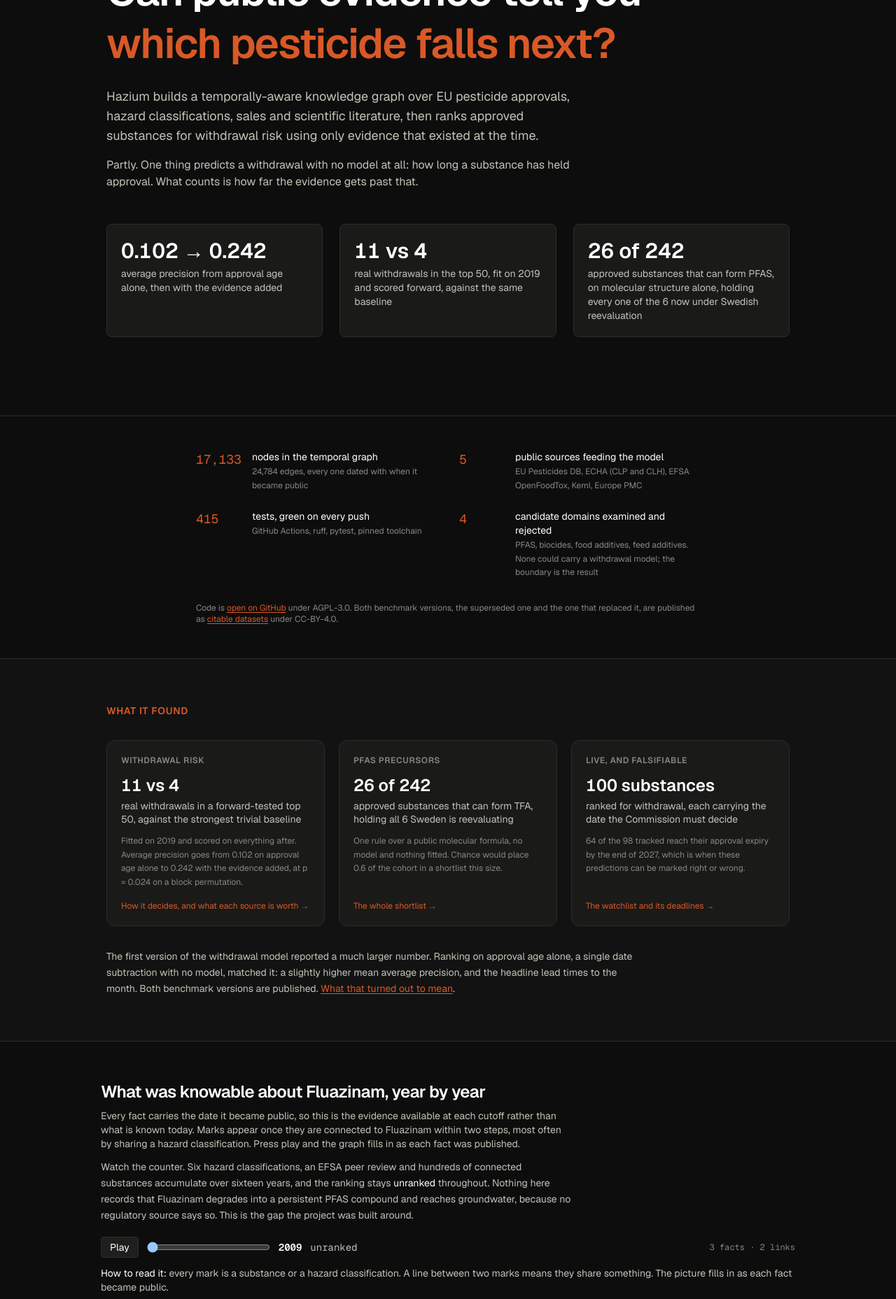
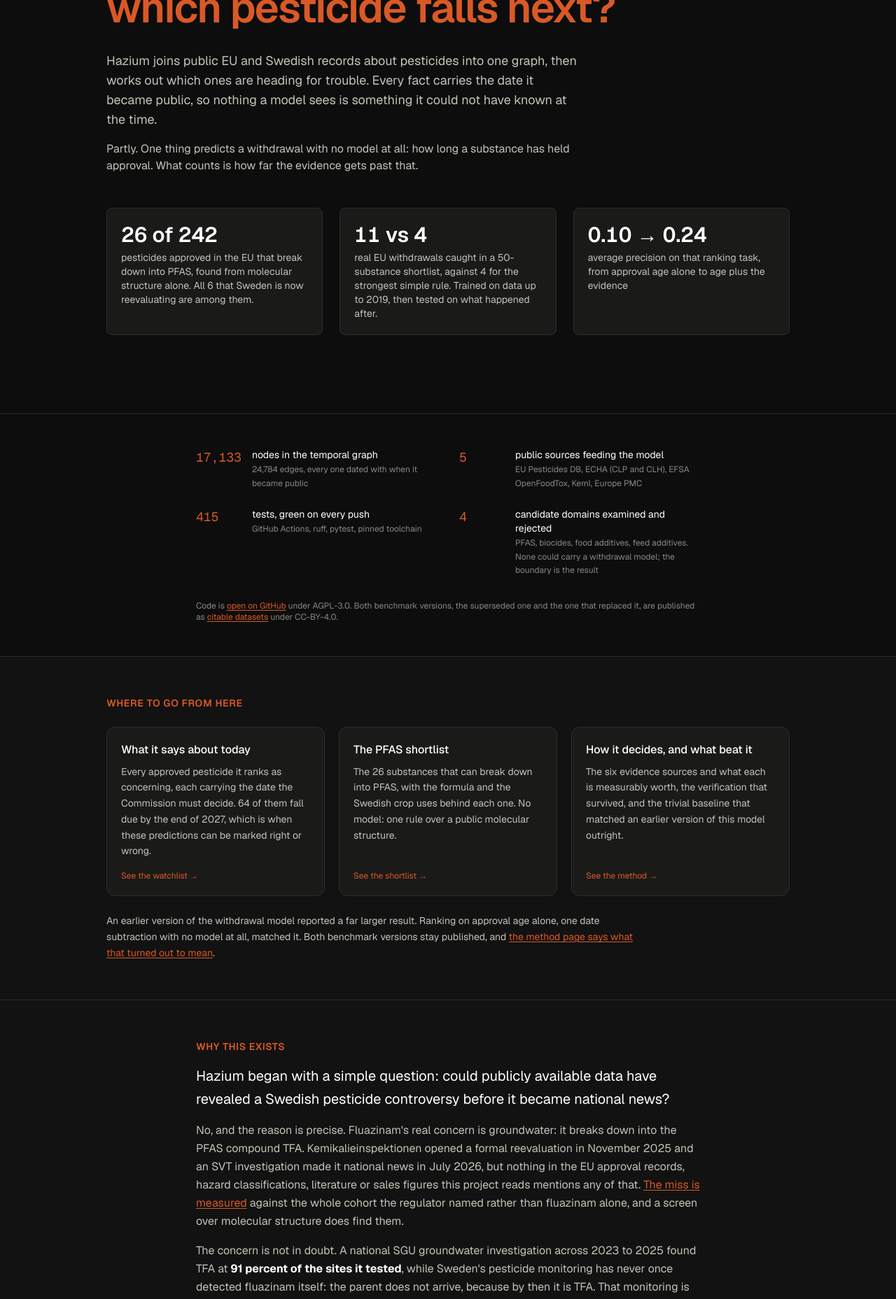
Before and after one commit to MartinBlomqvistDev/hazium, a Next.js app in the folder web/: page / in a window 1280 px wide. Shown: the part 280-2137 px from the top of the page at 70% size. Built offline with nearby package versions, Linux system fonts and the light colour scheme.

Commit message:
docs: stop the landing page saying the same result twice

```diff
--- a/web/app/page.tsx
+++ b/web/app/page.tsx
@@ -32,9 +32,13 @@ export default function Home() {
       <main className="flex-1">
         <Hero survival={survival} screen={tfaScreen} />
         <WhatWasBuilt facts={buildFacts} />
-        <Findings survival={survival} screen={tfaScreen} watchlist={watchlist} />
+        <Findings screen={tfaScreen} watchlist={watchlist} />
+        {/* Origin before mesh: the mesh closes on "this is the gap the project
+            was built around", which only lands once the reader has been told
+            what that gap is. Reversed, it asked for a callback to a story the
+            page had not told yet. */}
+        <OriginStory />
         <EvidenceMesh data={evidenceMesh} />
-        <OriginStory />
         <Principles />
       </main>
       <Footer />
--- a/web/components/Findings.tsx
+++ b/web/components/Findings.tsx
@@ -1,71 +1,74 @@
 import Link from "next/link";
-import type { SurvivalData, TfaScreenData, WatchlistData } from "@/lib/types";
+import type { TfaScreenData, WatchlistData } from "@/lib/types";
 
 /**
- * The landing page's whole argument, in three cards.
+ * Three ways into the detail, and deliberately not a second set of headline
+ * numbers.
  *
- * The page this replaced ran to fourteen screens, which meant a reader deciding
- * in a minute whether to keep going had to scroll past the method to reach any
- * result. These carry the actual numbers rather than teasers, because the depth
- * behind them is the point and a reader who never clicks through should still
- * leave knowing what was found.
+ * This block used to restate the hero's three figures with more decimal places,
+ * so a reader met the same result twice in two screens and could not tell
+ * whether the second was a new finding. The hero owns the numbers because it
+ * sits above the fold. This owns the routes.
  */
 export default function Findings({
-  survival,
   screen,
   watchlist,
 }: {
-  survival: SurvivalData;
   screen: TfaScreenData;
   watchlist: WatchlistData;
 }) {
-  const h1 = survival.horizon_1;
-  const age = h1.arms["age only"].average_precision;
-  const both = h1.arms["age + evidence"].average_precision;
-  const split = h1.quoted_split;
   const decidedBy2027 = watchlist.calendar.find((r) => r.year === 2027)?.cumulative ?? 0;
+
+  const routes = [
+    {
+      href: "/watchlist",
+      title: "What it says about today",
+      body: `Every approved pesticide it ranks as concerning, each carrying the date the Commission must decide. ${decidedBy2027} of them fall due by the end of 2027, which is when these predictions can be marked right or wrong.`,
+      cta: "See the watchlist",
+    },
+    {
+      href: "/watchlist#screen",
+      title: "The PFAS shortlist",
+      body: `The ${screen.flagged} substances that can break down into PFAS, with the formula and the Swedish crop uses behind each one. No model: one rule over a public molecular structure.`,
+      cta: "See the shortlist",
+    },
+    {
+      href: "/method",
+      title: "How it decides, and what beat it",
+      body: "The six evidence sources and what each is measurably worth, the verification that survived, and the trivial baseline that matched an earlier version of this model outright.",
+      cta: "See the method",
+    },
+  ];
 
   return (
     <section id="findings" className="border-b border-hairline bg-surface/40">
-      <div className="mx-auto max-w-5xl px-6 py-16">
+      <div className="mx-auto max-w-5xl px-6 py-14">
         <h2 className="text-sm font-semibold uppercase tracking-wider text-accent">
-          What it found
+          Where to go from here
         </h2>
-
-        <div className="mt-8 grid grid-cols-1 gap-5 md:grid-cols-3">
-          <Card
-            href="/method"
-            eyebrow="Withdrawal risk"
-            figure={`${split?.both_hits_at_50} vs ${split?.age_hits_at_50}`}
-            headline="real withdrawals in a forward-tested top 50, against the strongest trivial baseline"
-            body={`Fitted on ${split?.train_through} and scored on everything after. Average precision goes from ${age.toFixed(3)} on approval age alone to ${both.toFixed(3)} with the evidence added, at p = ${survival.verification.permutation_p.toFixed(3)} on a block permutation.`}
-            cta="How it decides, and what each source is worth"
-          />
-          <Card
-            href="/watchlist#screen"
-            eyebrow="PFAS precursors"
-            figure={`${screen.flagged} of ${screen.population}`}
-            headline={`approved substances that can form TFA, holding all ${screen.kemi_total} Sweden is reevaluating`}
-            body={`One rule over a public molecular formula, no model and nothing fitted. Chance would place ${screen.expected_by_chance.toFixed(1)} of the cohort in a shortlist this size.`}
-            cta="The whole shortlist"
-          />
-          <Card
-            href="/watchlist"
-            eyebrow="Live, and falsifiable"
-            figure={`${watchlist.top} substances`}
-            headline="ranked for withdrawal, each carrying the date the Commission must decide"
-            body={`${decidedBy2027} of the ${watchlist.tracked} tracked reach their approval expiry by the end of 2027, which is when these predictions can be marked right or wrong.`}
-            cta="The watchlist and its deadlines"
-          />
+        <div className="mt-6 grid grid-cols-1 gap-5 md:grid-cols-3">
+          {routes.map((r) => (
+            <Link
+              key={r.href}
+              href={r.href}
+              className="group flex flex-col rounded-xl border border-hairline bg-surface p-5 transition-colors hover:border-accent/50"
+            >
+              <span className="font-medium text-text-primary">{r.title}</span>
+              <span className="mt-2 flex-1 text-sm leading-relaxed text-text-secondary">
+                {r.body}
+              </span>
+              <span className="mt-4 text-xs text-accent">
+                {r.cta} <span aria-hidden>&rarr;</span>
+              </span>
+            </Link>
+          ))}
         </div>
-
-        <p className="mt-8 max-w-3xl text-sm leading-relaxed text-text-secondary">
-          The first version of the withdrawal model reported a much larger number. Ranking on
-          approval age alone, a single date subtraction with no model, matched it: a slightly higher
-          mean average precision, and the headline lead times to the month. Both benchmark versions are
-          published.{" "}
+        <p className="mt-6 max-w-3xl text-sm leading-relaxed text-text-secondary">
+          An earlier version of the withdrawal model reported a far larger result. Ranking on
+          approval age alone, one date subtraction with no model at all, matched it. Both
+          benchmark versions stay published, and{" "}
           <Link href="/method" className="text-accent underline underline-offset-2">
-            What that turned out to mean
+            the method page says what that turned out to mean
           </Link>
           .
         </p>
@@ -73,36 +76,3 @@ export default function Findings({
     </section>
   );
 }
-
-function Card({
-  href,
-  eyebrow,
-  figure,
-  headline,
-  body,
-  cta,
-}: {
-  href: string;
-  eyebrow: string;
-  figure: string;
-  headline: string;
-  body: string;
-  cta: string;
-}) {
-  return (
-    <Link
-      href={href}
-      className="group flex flex-col rounded-xl border border-hairline bg-surface p-5 transition-colors hover:border-accent/50"
-    >
-      <span className="text-xs font-semibold uppercase tracking-wider text-text-muted">
-        {eyebrow}
-      </span>
-      <span className="mt-3 tabular-nums text-2xl font-semibold text-text-primary">{figure}</span>
-      <span className="mt-1 text-sm leading-snug text-text-secondary">{headline}</span>
-      <span className="mt-3 flex-1 text-xs leading-relaxed text-text-muted">{body}</span>
-      <span className="mt-4 text-xs text-accent">
-        {cta} <span aria-hidden>&rarr;</span>
-      </span>
-    </Link>
-  );
-}
--- a/web/components/Hero.tsx
+++ b/web/components/Hero.tsx
@@ -5,9 +5,12 @@ import type { SurvivalData, TfaScreenData } from "@/lib/types";
  * real and both are reproducible by subtracting two dates, which the page went
  * on to say five screens later, so it opened with a claim it then argued against.
  *
- * These three numbers hold on their own: what the evidence adds over that date
- * subtraction, what that is worth in a forward test, and where the project's own
- * anchor case lands.
+ * The three that replaced them are ordered for the reader who arrives first,
+ * which for a portfolio site is usually a recruiter rather than a modeller. Two
+ * of them can be understood with no background at all; average precision cannot,
+ * so it goes last rather than first. A version badge used to sit above the
+ * headline and was the first thing anyone read, which spent the opening on an
+ * internal acronym.
  */
 export default function Hero({
   survival,
@@ -24,23 +27,15 @@ export default function Hero({
   return (
     <section id="top" className="border-b border-hairline">
       <div className="mx-auto max-w-5xl px-6 py-20 sm:py-28">
-        <div className="mb-6 inline-flex items-center gap-2 rounded-full border border-hairline bg-surface px-3 py-1 text-xs text-text-secondary">
-          <span
-            className="inline-block h-1.5 w-1.5 rounded-full"
-            style={{ background: "var(--status-good)" }}
-            aria-hidden
-          />
-          HEWB v{survival.version}
-        </div>
         <h1 className="max-w-3xl text-4xl font-semibold leading-tight tracking-tight sm:text-6xl">
           Can public evidence tell you{" "}
           <span className="text-accent">which pesticide falls next?</span>
         </h1>
         <p className="mt-6 max-w-2xl text-lg text-text-secondary">
-          Hazium builds a temporally-aware knowledge graph over EU pesticide
-          approvals, hazard classifications, sales and scientific literature,
-          then ranks approved substances for withdrawal risk using only evidence
-          that existed at the time.
+          Hazium joins public EU and Swedish records about pesticides into one graph,
+          then works out which ones are heading for trouble. Every fact carries the
+          date it became public, so nothing a model sees is something it could not
+          have known at the time.
         </p>
         <p className="mt-4 max-w-2xl text-text-secondary">
           Partly. One thing predicts a withdrawal with no model at all: how long
@@ -48,20 +43,23 @@ export default function Hero({
           past that.
         </p>
 
+        {/* Ordered for the first reader, who is often a recruiter rather than a
+            modeller. The two self-explanatory results lead; average precision,
+            which means nothing without ML background, comes last. */}
         <div className="mt-12 grid grid-cols-1 gap-6 sm:grid-cols-3">
           <Stat
-            value={`${age.toFixed(3)} → ${both.toFixed(3)}`}
-            label="average precision from approval age alone, then with the evidence added"
+            value={`${screen.flagged} of ${screen.population}`}
+            label={`pesticides approved in the EU that break down into PFAS, found from molecular structure alone. All ${screen.kemi_total} that Sweden is now reevaluating are among them.`}
           />
           {split && (
             <Stat
               value={`${split.both_hits_at_50} vs ${split.age_hits_at_50}`}
-              label={`real withdrawals in the top 50, fit on ${split.train_through} and scored forward, against the same baseline`}
+              label={`real EU withdrawals caught in a 50-substance shortlist, against 4 for the strongest simple rule. Trained on data up to ${split.train_through}, then tested on what happened after.`}
             />
           )}
           <Stat
-            value={`${screen.flagged} of ${screen.population}`}
-            label={`approved substances that can form PFAS, on molecular structure alone, holding every one of the ${screen.kemi_total} now under Swedish reevaluation`}
+            value={`${age.toFixed(2)} → ${both.toFixed(2)}`}
+            label="average precision on that ranking task, from approval age alone to age plus the evidence"
           />
         </div>
       </div>
--- a/web/components/OriginStory.tsx
+++ b/web/components/OriginStory.tsx
@@ -1,7 +1,16 @@
+/**
+ * The human reason the project exists, in two paragraphs.
+ *
+ * It ran to four. The one that went said that Europe's evidence is split across
+ * agencies with no shared schema or identifier, which is true and which every
+ * data-integration project on the internet also says. The fluazinam case makes
+ * the same point concretely, so the abstract version was costing a screen and
+ * earning nothing.
+ */
 export default function OriginStory() {
   return (
     <section className="border-b border-hairline bg-surface/40">
-      <div className="mx-auto max-w-3xl px-6 py-16">
+      <div className="mx-auto max-w-3xl px-6 py-14">
         <h2 className="text-sm font-semibold uppercase tracking-wider text-accent">
           Why this exists
         </h2>
@@ -11,14 +20,11 @@ export default function OriginStory() {
           national news?
         </p>
         <p className="mt-4 leading-relaxed text-text-secondary">
-          No, and the reason is precise. Fluazinam&apos;s actual concern is groundwater: it
-          breaks down into the PFAS substance trifluoroacetic acid (TFA), which
-          spreads to groundwater. Kemikalieinspektionen opened a formal
-          reevaluation in November 2025, and an SVT investigation made it
-          national news in July 2026. The sources ingested so far, EU regulatory
-          history, EU hazard classifications, scientific literature and Swedish
-          sales, do not cover groundwater or residue monitoring, so that specific
-          signal sits outside the current data.{" "}
+          No, and the reason is precise. Fluazinam&apos;s real concern is groundwater: it
+          breaks down into the PFAS compound TFA. Kemikalieinspektionen opened a formal
+          reevaluation in November 2025 and an SVT investigation made it national news in
+          July 2026, but nothing in the EU approval records, hazard classifications,
+          literature or sales figures this project reads mentions any of that.{" "}
           <a href="/watchlist#anchor" className="text-accent underline underline-offset-2">
             The miss is measured
           </a>{" "}
@@ -26,26 +32,14 @@ export default function OriginStory() {
           screen over molecular structure does find them.
         </p>
         <p className="mt-4 leading-relaxed text-text-secondary">
-          The concern itself is not in doubt. A national SGU groundwater
-          investigation across 2023 to 2025 found TFA at{" "}
+          The concern is not in doubt. A national SGU groundwater investigation across 2023
+          to 2025 found TFA at{" "}
           <strong className="text-text-primary">91 percent of the sites it tested</strong>,
-          tied to fluorinated plant-protection products breaking down. Sweden&apos;s
-          historical pesticide monitoring meanwhile has never once detected
-          fluazinam in groundwater: the parent does not arrive, because by then it
-          is TFA. That monitoring is too recent to
-          have fed a pre-2023 ranking, so it is not a model input; it is
-          independent, after-the-fact confirmation of the concern the project set
-          out to anticipate. Folding groundwater and residue monitoring in as a
-          present-day signal is the next step on the roadmap.
-        </p>
-        <p className="mt-4 leading-relaxed text-text-secondary">
-          That gap is the real origin of the project. Europe does not lack
-          environmental and public health evidence: regulatory decisions,
-          hazard classifications, sales statistics, scientific
-          literature. It is split across agencies that do not share a
-          schema, a timeline, or even a common substance identifier. Hazium
-          joins that evidence into one temporally dated graph, so a ranking
-          can be checked against what was knowable at a real cutoff.
+          while Sweden&apos;s pesticide monitoring has never once detected fluazinam itself:
+          the parent does not arrive, because by then it is TFA. That monitoring is too
+          recent to have fed any historical ranking, so it is not a model input. It is
+          after-the-fact confirmation of exactly the thing the project set out to catch,
+          and folding it in is the next step.
         </p>
       </div>
     </section>
--- a/web/components/Principles.tsx
+++ b/web/components/Principles.tsx
@@ -1,23 +1,24 @@
+/**
+ * Three, not five.
+ *
+ * The two that went, temporal integrity and evidence paths, are real and are
+ * demonstrated elsewhere on the site by the dated mesh and the click-through to
+ * source documents. Stating them here as well was asking to be believed about
+ * something a reader can already see working. These three are the ones that
+ * cannot be shown in a visual and would otherwise go unsaid.
+ */
 const PRINCIPLES = [
   {
-    title: "Temporal integrity",
-    body: "Every fact and edge carries the earliest date it was publicly knowable, and evaluation sees only facts dated before the cutoff being tested. A claim like “would have flagged it” is measured against what the model could actually have known at the time.",
-  },
-  {
     title: "The baseline rule",
-    body: "No learned model is reported without a trivial baseline on the identical task and split. When the baseline wins, it becomes the published result.",
+    body: "No learned model is reported without a trivial baseline on the identical task and split. When the baseline wins, it becomes the published result. One did.",
   },
   {
     title: "The misses are published too",
-    body: "Every version of HEWB records which landmarks it fails to flag, and every superseded version stays online with the results that led to it. The hazard the project was built for is one the model does not find, and that measurement has a section of its own.",
+    body: "Every version records which landmarks it fails to flag, and every superseded version stays online with the results that led to it. The hazard this project was built for is one the model does not find, and that measurement has a section of its own.",
   },
   {
     title: "Cohorts, not anecdotes",
     body: "A single substance in a favourable position is not evidence. Where a claim can be tested against a group someone else defined, on a date they published, that is the group reported, whichever way it comes out.",
-  },
-  {
-    title: "Evidence paths",
-    body: "A ranking is more than a number. Every score traces through the graph to the documents behind it: an EFSA opinion, an EU regulation, a hazard classification, each one a reader can open and check.",
   },
 ];
 
```
Also changed, not shown: 2 other files (tests, documents, lock files or other folders).
